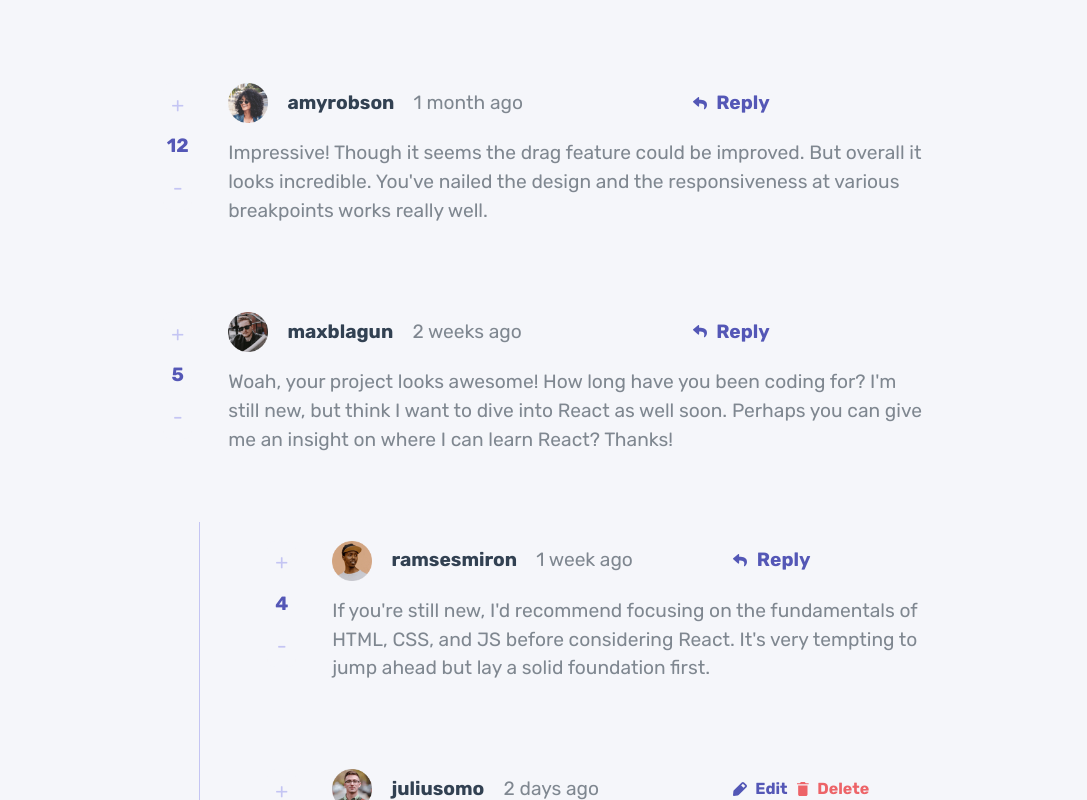
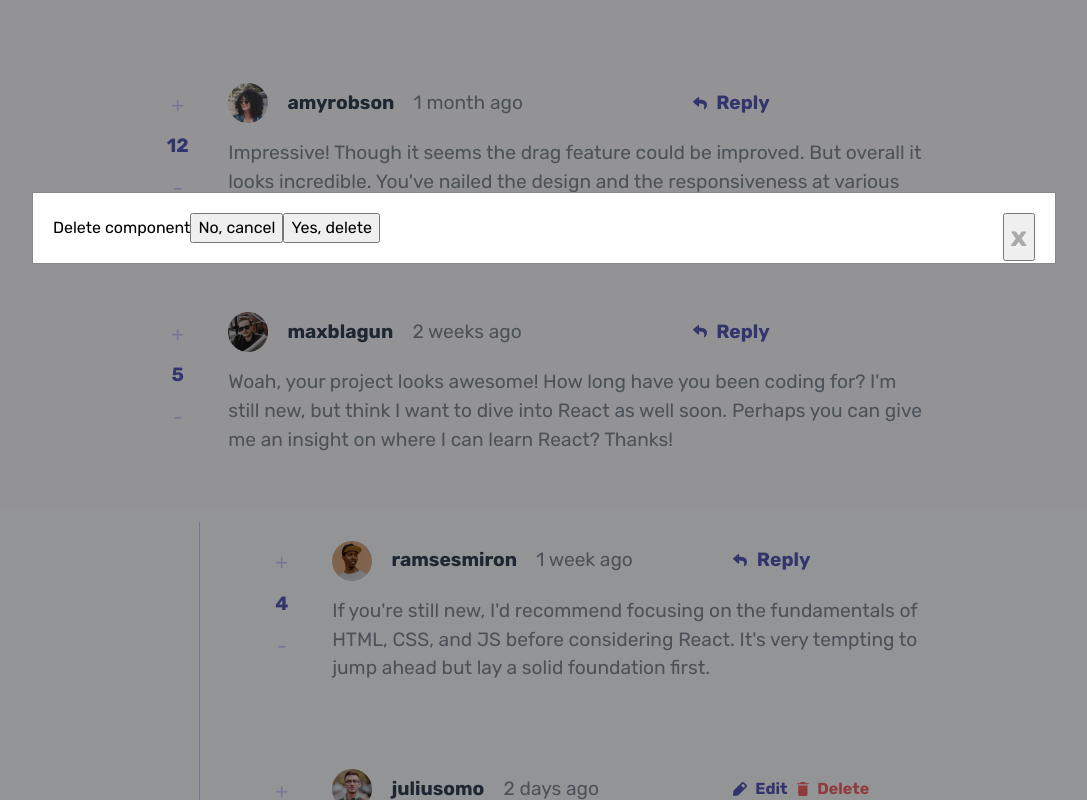
Before and after one commit to JuanSebastianGB/interactive-comments, a React (Vite) app: page / in a window 1280 px wide. Both pictures are taken after a click on the button "Delete". Shown: the top 800 px of the page, without its empty margins (96-1183 px from the left). Built offline with nearby package versions, Linux system fonts and the light colour scheme.

Commit message:
Modal: Working in the modal control using TDD

```diff
--- a/index.html
+++ b/index.html
@@ -8,6 +8,7 @@
   </head>
   <body>
     <div id="root"></div>
+    <div id="modal-root"></div>
     <script type="module" src="/src/main.tsx"></script>
   </body>
 </html>
--- a/src/components/AddComment/AddComment.tsx
+++ b/src/components/AddComment/AddComment.tsx
@@ -59,7 +59,7 @@ export const AddCommentStyle = styled.div`
     }
     &::placeholder {
       color: var(--clr-gray);
-      font-size: 1.2rem;
+      font-size: 1rem;
     }
   }
   img {
--- a/src/components/CommentSection/CommentSection.tsx
+++ b/src/components/CommentSection/CommentSection.tsx
@@ -82,8 +82,6 @@ export const CommentSectionStyle = styled.div`
   }
   display: grid;
   grid-template-columns: 65px repeat(6, 1fr);
-
-  /* background-color: var(--clr-white); */
   border-radius: 1rem;
   padding: 1.2rem;
   font-size: 1.2rem;
--- a/src/components/CommentSection/CommentSectionButtons/CommentSectionButtons.tsx
+++ b/src/components/CommentSection/CommentSectionButtons/CommentSectionButtons.tsx
@@ -1,16 +1,19 @@
-import React from 'react';
+import React, { useState } from 'react';
 import styled from 'styled-components';
+import { Modal } from '../../Modal';
 import { Reply } from '../../icons';
 import Delete from '../../icons/Delete';
 import Edit from '../../icons/Edit';
 export interface CommentSectionButtonsProps {
   isReply?: boolean;
   isDifferentUser?: boolean;
+  openModal: Function;
 }
 
 const CommentSectionButtons: React.FC<CommentSectionButtonsProps> = ({
   isReply,
   isDifferentUser,
+  openModal,
 }) => {
   if (!isReply || (isDifferentUser && isReply))
     return (
@@ -26,7 +29,12 @@ const CommentSectionButtons: React.FC<CommentSectionButtonsProps> = ({
           <Edit />
           <span>Edit</span>
         </div>
-        <div role="button" className="btn btn-delete">
+        <div
+          role="button"
+          className="btn btn-delete"
+          data-testid="open-modal-delete-comment"
+          onClick={() => openModal()}
+        >
           <Delete />
           <span>Delete</span>
         </div>
@@ -40,10 +48,13 @@ const commentSectionButtonsWithStyle = (Component: {
 }) => {
   // @ts-ignore
   const WrappedComponent = (props) => {
+    const [openModal, setOpenModal] = useState(false);
+
     return (
       <CommentSectionButtonsStyle className="reply">
         {/* @ts-ignore */}
-        <Component {...props} />
+        <Component {...props} openModal={() => setOpenModal(true)} />
+        {openModal ? <Modal close={() => setOpenModal(false)} /> : null}
       </CommentSectionButtonsStyle>
     );
   };
--- /dev/null
+++ b/src/components/Modal/Modal.tsx
@@ -0,0 +1,58 @@
+import React from 'react';
+import { createPortal } from 'react-dom';
+import styled from 'styled-components';
+export interface ModalProps {
+  close: () => void;
+}
+
+const Modal: React.FC<ModalProps> = ({ close }) => {
+  const modalRoot = document.getElementById('modal-root');
+  if (!modalRoot) return null;
+  return createPortal(
+    <ModalStyle role="dialog">
+      <div className="modal">
+        <button data-testid="close" className="close" onClick={() => close()}>
+          x
+        </button>
+        <span>Delete component</span>
+        <button onClick={() => close()}>No, cancel</button>
+        <button>Yes, delete</button>
+      </div>
+    </ModalStyle>,
+    modalRoot
+  );
+};
+
+export const ModalStyle = styled.div`
+  position: fixed;
+  z-index: 1;
+  left: 0;
+  top: 0;
+  width: 100%;
+  height: 100%;
+  overflow: auto;
+  background-color: rgba(0, 0, 0, 0.4);
+  .modal {
+    background-color: #fefefe;
+    margin: 15% auto;
+    padding: 20px;
+    border: 1px solid #888;
+    width: 80%;
+  }
+
+  .close {
+    color: #aaa;
+    float: right;
+    font-size: 28px;
+    font-weight: bold;
+  }
+
+  .close:hover,
+  .close:focus {
+    color: black;
+    text-decoration: none;
+    cursor: pointer;
+  }
+`;
+
+export default Modal;
--- /dev/null
+++ b/src/components/Modal/index.ts
@@ -0,0 +1 @@
+export { default as Modal } from './Modal';
--- a/src/components/index.ts
+++ b/src/components/index.ts
@@ -1,4 +1,7 @@
 export * from './AddComment';
 export * from './CommentSection';
+export * from './CommentSection/CommentSectionButtons';
 export * from './CommentsList';
+export * from './Modal';
 export * from './icons';
+export * from './mocks';
```
Also changed, not shown: 2 other files (tests, documents, lock files or other folders).
